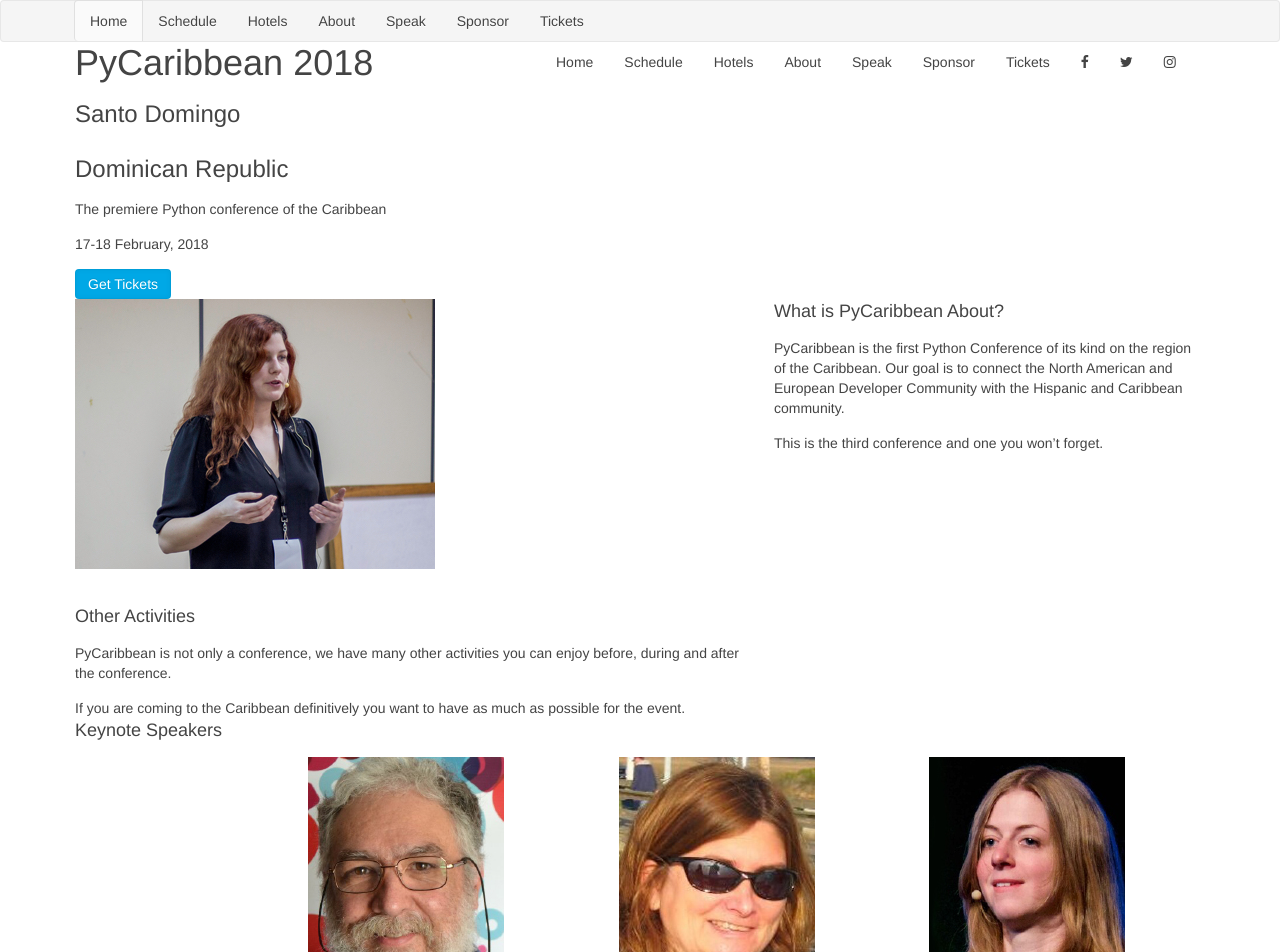
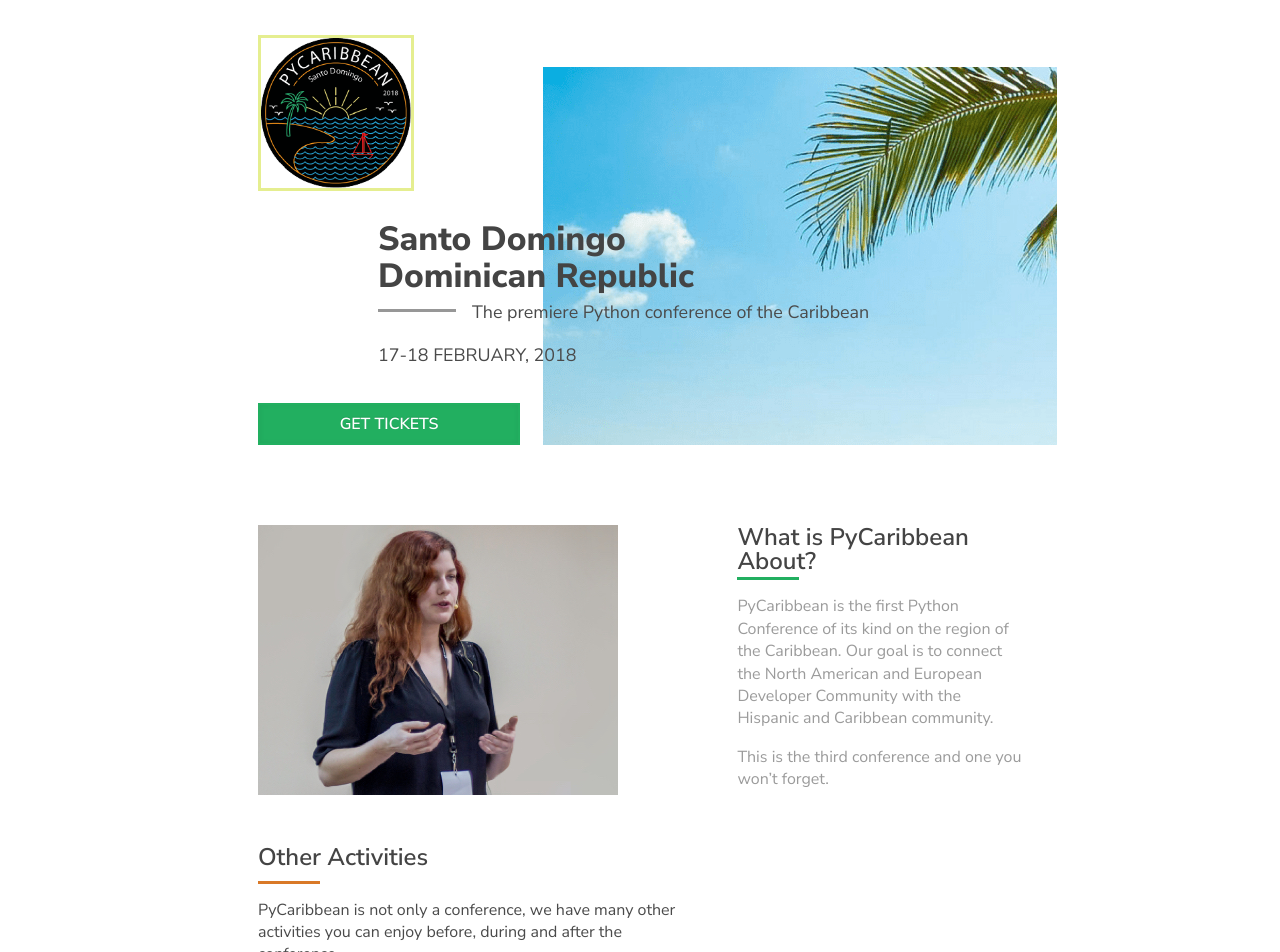
Before and after one commit to pycaribbean/pycaribbean.github.io, a Jekyll site: the page built from index.html, in a window 1280 px wide. Shown: the top 952 px of the page. Built offline with Jekyll 4.4.1, drawn with Linux system fonts in a browser that asks for light colours; nearby versions of some CDN libraries; library files that are not in the unit come from our copies; some of the changed text lies outside the part shown.

Commit message:
Include main.css file and adjusted the order of elements

```diff
--- a/_includes/footer.html
+++ b/_includes/footer.html
@@ -21,9 +21,9 @@
                             <li><img src="img/sponsors/micm-sponsor.jpg"></li>
                             <li><img src="img/sponsors/pyhex-sponsor.jpg"></li>
                             <li><img src="img/sponsors/python-sponsor.jpg"></li>
+                            <li><img src="img/sponsors/codetiger-sponsor.jpg"></li>
                             <li><img src="img/sponsors/splice-sponsor.jpg"></li>
                             <li><img src="img/sponsors/jet-brains-sponsor.jpg"></li>
-                            <li><img src="img/sponsors/codetiger-sponsor.jpg"></li>
                         </ul>
                 </div>
             </div>
--- a/_includes/main-nav.html
+++ b/_includes/main-nav.html
@@ -1,4 +1,4 @@
-<nav class="uk-navbar">
+<!---<nav class="uk-navbar">
 <div class="uk-container uk-container-center">
     <ul class="uk-navbar-nav uk-hidden-small uk-navbar-attached">
         <li class="uk-active"><a href="#home">Home</a></li>
@@ -27,4 +27,4 @@
         <li><a href="#">Tickets</a></li>
     </ul>
 </div>
-</div>
+</div>-->
--- /dev/null
+++ b/css/main.css
@@ -0,0 +1,405 @@
+html {
+  font: normal 16px "Nunito Sans", sans-serif; }
+
+body {
+  margin-top: 35px;
+  color: #4a4a4a;
+  line-height: 1.4;
+  font-family: "Nunito Sans", sans-serif;
+  font-weight: 400;
+  background: #FFFFFF; }
+
+h1, h2, h3, h4, h5, h6 {
+  font-family: "Nunito Sans", sans-serif;
+  font-weight: 600;
+  line-height: 0.8em; }
+
+h2 {
+  margin: 0 0 24px 0;
+  font-size: 72px; }
+
+h3 {
+  font-size: 20px;
+  line-height: 1em; }
+  h3:after {
+    content: '';
+    display: block;
+    margin-top: 0.2em;
+    width: 62px;
+    height: 3px;
+    background: #4a4a4a; }
+
+p {
+  margin: 0 0 1em 0; }
+
+.uk-button {
+  padding-top: 0.3em;
+  padding-bottom: 0.3em;
+  text-transform: uppercase;
+  font-weight: 600;
+  color: #22af60;
+  border-radius: 0;
+  border: 2px solid #22af60;
+  background: white; }
+
+.uk-button:hover {
+  background: #22af60;
+  border-color: #22af60;
+  color: #FFFFFF; }
+
+.uk-button-primary {
+  color: #FFFFFF;
+  background: #22af60; }
+
+.uk-button-primary:hover {
+  background: #FFFFFF;
+  border-color: #22af60;
+  color: #22af60; }
+
+.uk-container {
+  max-width: 834px;
+  min-width: 360px; }
+
+.no-overflow {
+  overflow: hidden; }
+
+.activity-slider .uk-cover-background {
+  height: 100%; }
+.activity-slider h3 {
+  position: relative;
+  left: -2.5em;
+  margin-top: 1em;
+  color: black;
+  text-shadow: 2px 0 rgba(255, 255, 255, 0.5); }
+.activity-slider .uk-button {
+  width: 100%;
+  max-width: 246px; }
+@media (max-width: 768px) {
+  .activity-slider .uk-cover-background {
+    min-height: 300px; }
+  .activity-slider h3 {
+    left: 0; } }
+
+.call-to-action {
+  width: 100%;
+  min-width: 140px;
+  max-width: 262px;
+  line-height: 0; }
+  .call-to-action .uk-button {
+    display: block;
+    margin-top: 1em; }
+  @media (max-width: 768px) {
+    .call-to-action {
+      max-width: 180px; } }
+
+.location-and-date-copy {
+  padding-left: 120px;
+  min-width: 714px;
+  font-size: 3.5vw; }
+  .location-and-date-copy h2 {
+    margin: 0;
+    font-size: 75%;
+    font-weight: 800; }
+  .location-and-date-copy p {
+    font-size: 40%; }
+  .location-and-date-copy h2 + h2 {
+    margin: 0.3em 0; }
+  .location-and-date-copy p.dashed {
+    position: relative;
+    padding-left: calc(78px + 16px); }
+    .location-and-date-copy p.dashed:before {
+      content: '';
+      display: inline-block;
+      position: absolute;
+      top: 0.5em;
+      left: 0;
+      width: 78px;
+      height: 3px;
+      background: #979797; }
+  .location-and-date-copy p.date {
+    text-transform: uppercase; }
+  @media (max-width: 768px) {
+    .location-and-date-copy {
+      padding-left: 0;
+      min-width: 100%;
+      font-size: 38px; }
+      .location-and-date-copy p.dashed {
+        padding-left: calc(58px + 16px); }
+        .location-and-date-copy p.dashed:before {
+          width: 58px; } }
+
+h1.logo {
+  position: relative;
+  text-indent: -9999px;
+  width: 150px;
+  height: 150px;
+  background: url(../img/logo.png) 50% 50% no-repeat;
+  z-index: 1;
+  background-size: 150px; }
+
+.main-menu {
+  display: none;
+  margin: 0 auto 60px auto; }
+  .main-menu ul li a {
+    padding: 0 10px;
+    border: 0;
+    border-bottom: 2px solid rgba(0, 0, 0, 0);
+    border-radius: 0 !important; }
+    .main-menu ul li a:hover {
+      background: none;
+      border-bottom: 2px solid #44ad5e; }
+  @media (max-width: 768px) {
+    .main-menu {
+      margin-bottom: 100px; } }
+
+#home-page {
+  /* ------------------- Keynote Speakers ------------------- */ }
+  #home-page .hero-container {
+    position: relative;
+    margin-bottom: 80px; }
+    #home-page .hero-container .uk-grid {
+      position: relative;
+      z-index: 1; }
+    #home-page .hero-container .hero-cover {
+      position: absolute;
+      left: calc(36% + 10px);
+      bottom: 0;
+      width: 100%;
+      min-height: 378px;
+      background: url("../../img/home/hero-cover-min.png") 0 0 no-repeat;
+      background-size: auto; }
+  #home-page .location-and-date-copy {
+    margin-top: 35px;
+    margin-bottom: 35px; }
+  #home-page .about-pycaribbean {
+    margin-bottom: 50px; }
+    #home-page .about-pycaribbean h3:after {
+      background-color: #22af60; }
+    #home-page .about-pycaribbean p {
+      color: #9b9b9b; }
+  #home-page .about-pycaribbean {
+    margin-bottom: 50px; }
+    #home-page .about-pycaribbean h3:after {
+      background-color: #22af60; }
+    #home-page .about-pycaribbean p {
+      color: #9b9b9b; }
+  #home-page h3:after {
+    background-color: #22af60; }
+  #home-page .keynote-speakers {
+    margin-bottom: 56px; }
+    #home-page .keynote-speakers h3:after {
+      margin-top: 0.5em;
+      background-color: #D97928; }
+    #home-page .keynote-speakers .lecturer-description {
+      opacity: 0;
+      top: 150px;
+      padding: 7px;
+      position: absolute;
+      font-size: 12px;
+      transition: all 0.35s ease !important; }
+    #home-page .keynote-speakers .lecturer {
+      width: 194px;
+      height: 310px;
+      border: solid 1px #D8D8D8;
+      position: relative;
+      overflow: hidden;
+      margin-top: 20px; }
+      #home-page .keynote-speakers .lecturer:hover .lecturer-description {
+        opacity: 1;
+        position: absolute;
+        top: 0; }
+      #home-page .keynote-speakers .lecturer .lecturer-picture {
+        margin-bottom: 10px; }
+      #home-page .keynote-speakers .lecturer .lecturer-name {
+        background: #fff;
+        height: 35px;
+        width: 170px;
+        position: absolute;
+        bottom: 0;
+        padding: 11px 7px 7px 7px; }
+      #home-page .keynote-speakers .lecturer .lecturer-description {
+        background: #fff;
+        padding: 18px;
+        height: 274px; }
+        #home-page .keynote-speakers .lecturer .lecturer-description p {
+          font-size: 13px; }
+      #home-page .keynote-speakers .lecturer h4 {
+        margin: 0;
+        margin-bottom: 7px; }
+      #home-page .keynote-speakers .lecturer h6 {
+        margin: 0;
+        color: #9b9b9b; }
+      #home-page .keynote-speakers .lecturer .social-icons {
+        position: absolute;
+        bottom: 13px;
+        right: 13px; }
+        #home-page .keynote-speakers .lecturer .social-icons .web-icon, #home-page .keynote-speakers .lecturer .social-icons .tw-icon {
+          display: inline-block;
+          color: #9B9B9B;
+          width: 25px;
+          height: 25px;
+          float: right;
+          margin-left: 7px;
+          font-size: 23px;
+          opacity: 1;
+          transition: all 0.31s ease !important; }
+          #home-page .keynote-speakers .lecturer .social-icons .web-icon:hover, #home-page .keynote-speakers .lecturer .social-icons .tw-icon:hover {
+            opacity: 0.5; }
+  #home-page .gray-wrapper {
+    background-attachment: #ccc; }
+  #home-page .speak-low {
+    font-size: 10px; }
+  #home-page .other-activities {
+    margin-bottom: 56px; }
+    #home-page .other-activities h3:after {
+      margin-top: 0.5em;
+      background-color: #D97928; }
+  @media (max-width: 768px) {
+    #home-page .hero-container {
+      padding-bottom: 12px; }
+      #home-page .hero-container .hero-cover {
+        bottom: -40px;
+        left: 28%;
+        background-position-x: left; } }
+
+.activity-slider {
+  margin-bottom: 50px; }
+
+.d1 {
+  background: pink;
+  min-height: 33px; }
+
+.d2 {
+  background: yellow;
+  min-height: 33px; }
+
+.d3 {
+  background: #15ff00;
+  min-height: 33px; }
+
+.d4 {
+  background: orange;
+  min-height: 33px; }
+
+/*--------------------------- OUR SPONSOR -----------------------------*/
+.sponsors li {
+  width: 150px;
+  height: 150px;
+  float: left; }
+  .sponsors li img {
+    width: 100%; }
+
+/*--------------------------- FOOTER ---------------------------------*/
+footer {
+  margin-top: 40px; }
+  footer .footer-top {
+    background: #F5F5F5;
+    padding-bottom: 45px;
+    padding-top: 45px; }
+  footer .footer-botton {
+    background: #fff; }
+  footer h3:after {
+    margin-top: 0.5em;
+    background-color: #D97928; }
+  footer .sponsors {
+    list-style: none;
+    padding: 0;
+    margin: 0; }
+    footer .sponsors li {
+      /* border-left: solid 1px #ccc; */ }
+  footer ul {
+    list-style: none;
+    pad: 0;
+    margin: 0; }
+  footer .uk-icon-heart {
+    margin: 0 7px;
+    color: #D97928; }
+  footer .footer-logo {
+    width: 120px;
+    display: block;
+    margin: 0 auto;
+    padding-bottom: 35px; }
+  footer .social-icon {
+    text-align: center;
+    font-size: 28px;
+    margin-bottom: 20px; }
+    footer .social-icon a {
+      color: #9B9B9B;
+      margin: 0 5px; }
+  footer .developed-by {
+    margin: 5px; }
+
+.footer-nav {
+  border-bottom: solid 6px #F7F7F7;
+  overflow: hidden;
+  padding: 25px 0;
+  margin-bottom: 34px;
+  width: 250px;
+  margin: 0 auto 30px auto; }
+  .footer-nav li {
+    width: 50%;
+    float: left;
+    text-align: center; }
+    .footer-nav li a {
+      color: #4A4A4A;
+      margin-bottom: 7px;
+      display: block; }
+
+/*------------- PROPERTY LIST -------------------------------------*/
+@media only screen and (min-width: 250px) and (max-width: 457px) {
+  h1.logo {
+    border: solid 3px #9dff00 !important; } }
+@media only screen and (min-width: 576px) and (max-width: 767px) {
+  h1.logo {
+    border: solid 3px red !important; } }
+@media screen and (max-width: 767px) {
+  h1.logo {
+    border: solid 5px purple; } }
+@media screen and (min-width: 768px) {
+  h1.logoi {
+    border: solid 9px #50eb90; }
+
+  h3 {
+    font-size: 24px; }
+
+  /*----------- FOOTER ------------*/
+  footer .footer-top {
+    padding-top: 45px;
+    padding-bottom: 45px; }
+  footer .footer-botton {
+    background: #fff; }
+    footer .footer-botton .footer-nav {
+      border-bottom: none;
+      overflow: hidden;
+      padding: 25px 0 0 0;
+      margin-bottom: 0;
+      width: auto;
+      margin: 0; }
+      footer .footer-botton .footer-nav li {
+        width: auto;
+        float: left;
+        padding: 0 18px 0 0; }
+    footer .footer-botton .social-icon {
+      text-align: left;
+      font-size: 28px;
+      margin-bottom: 20px; }
+    footer .footer-botton .fa {
+      font-size: 21px !important; }
+  footer .uk-text-center.developed-by {
+    text-align: left !important;
+    margin-top: 0 !important; }
+  footer .developed-by {
+    margin-left: 0 !important; }
+  footer .footer-logo {
+    width: 180px;
+    padding-bottom: 37px;
+    float: right;
+    margin-top: -199px; } }
+@media screen and (min-width: 992px) {
+  h1.logo {
+    border: solid 3px #9e90ee; } }
+@media screen and (min-width: 1200px) {
+  h1.logo {
+    border: solid 3px #e5ee90; } }
+
+/*# sourceMappingURL=main.css.map */
--- a/css/main.scss
+++ b/css/main.scss
@@ -1,4 +1,3 @@
-
 @import './base/variables';
 @import './base/base-styles';
 @import './base/ui-kit-override';
@@ -11,4 +10,4 @@
 @import './components/main-menu';
 
 @import './pages/home-page';
-@import 'responsive';
+@import './responsive';
--- a/index.html
+++ b/index.html
@@ -61,105 +61,8 @@
       <p>PyCaribbean is not only a conference, we have many other activities you can enjoy before, during  and after the conference.</p>
       <p>If you are coming to the Caribbean definitively you want to have as much as possible for the event.</p>
     </div>
+
   </div>
-
-
-
-  <div class="keynote-speakers">
-    <div class="uk-width-1-1">
-    <h3>Keynote Speakers</h3>
-    </div>
-
-    <div class="uk-grid uk-clearfix">
-      <div class="uk-width-8-10 uk-push-2-10">
-        <div class="uk-grid">
-            <div class="uk-width-small-1-3">
-                <div class="lecturer">
-                  <div class="lecturer-picture">
-                    <img src="img/home/romaljo.jpg">
-                  </div>
-                  <div class="lecturer-name">
-                    <h4>Luciano Ramalho</h4>
-                    <h6>Fluent Python, Thoughworks</h6>
-                  </div>
-                  <div class="lecturer-description">
-                    <h4>Carol Willing</h4>
-                    <p class="speak-low">Dianne Marsh is the Director of Engineering for the Engineering Tools
-                    team at Netflix. Her team builds the tools used by nearly all engineers
-                    in the company for continuous integration, delivery and deployment to
-                    the AWS cloud.</p>
-                    <p>She is Co-author of Atomic Scala. </p>
-                    <div class="social-icons">
-                      <a href="#" class="tw-icon">
-                        <i class="fa fa-twitter" aria-hidden="true"></i>
-                      </a>
-                      <a href="#" class="web-icon">
-                        <i class="fa fa-globe" aria-hidden="true"></i>
-                      </a>
-                    </div>
-                  </div>
-                </div>
-            </div>
-            <div class="uk-width-small-1-3">
-              <div class="lecturer">
-                <div class="lecturer-picture">
-                  <img src="img/home/carol.jpg">
-                </div>
-                <div class="lecturer-name">
-                  <h4>Carol Willing</h4>
-                  <h6>Jupyter Lab, CPython</h6>
-                </div>
-                <div class="lecturer-description">
-                  <h4>Carol Willing</h4>
-                  <p class="speak-low">Dianne Marsh is the Director of Engineering for the Engineering Tools
-                  team at Netflix. Her team builds the tools used by nearly all engineers
-                  in the company for continuous integration, delivery and deployment to
-                  the AWS cloud.</p>
-                  <p>She is Co-author of Atomic Scala. </p>
-                  <div class="social-icons">
-                    <a href="#" class="tw-icon">
-                      <i class="fa fa-twitter" aria-hidden="true"></i>
-                    </a>
-                    <a href="#" class="web-icon">
-                      <i class="fa fa-globe" aria-hidden="true"></i>
-                    </a>
-                  </div>
-                </div>
-              </div>
-            </div>
-            <div class="uk-width-small-1-3">
-                <div class="lecturer">
-                  <div class="lecturer-picture">
-                    <img src="img/home/jessica.jpg">
-                  </div>
-                  <div class="lecturer-name">
-                    <h4>Jessica McKellar</h4>
-                    <h6>Twisted, Pilot</h6>
-                  </div>
-                  <div class="lecturer-description">
-                    <h4>Carol Willing</h4>
-                    <p class="speak-low">Dianne Marsh is the Director of Engineering for the Engineering Tools
-                    team at Netflix. Her team builds the tools used by nearly all engineers
-                    in the company for continuous integration, delivery and deployment to
-                    the AWS cloud.</p>
-                    <p>She is Co-author of Atomic Scala. </p>
-                    <div class="social-icons">
-                      <a href="#" class="tw-icon">
-                        <i class="fa fa-twitter" aria-hidden="true"></i>
-                      </a>
-                      <a href="#" class="web-icon">
-                        <i class="fa fa-globe" aria-hidden="true"></i>
-                      </a>
-                    </div>
-                  </div>
-                </div>
-            </div>
-          </div>
-      </div>
-    </div>
-  </div>
-
-
   <div class="activity-slider" data-uk-slider>
     <div class="uk-slider-container">
       <ul class="uk-slider uk-grid">
@@ -186,7 +89,111 @@
             </div>
           </article>
         </li>
+        <li class="uk-width-1-1">
+          <article class="uk-grid">
+            <div class="uk-width-medium-6-10">
+              <div class="uk-cover-background" style="background-image: url(img/home/django-girls.jpg); ">
+              </div>
+            </div>
+            <div class="uk-width-medium-4-10">
+              <h3>PyCaribbean Special Dinner</h3>
+
+              <p>Come and enjoy an amazing buffet with the most amazing peopleyou can dream off</p>
+
+              <p>Date: 17 Feb. 2017<br />
+              Cost: 64 USD </p>
+
+              <a href="#" class="uk-button uk-button-primary">
+                Apply
+              </a>
+            </div>
+          </article>
+        </li>
       </ul>
+    </div>
+  </div>
+
+
+  <div class="keynote-speakers">
+    <div class="uk-width-1-1">
+    <h3>Keynote Speakers</h3>
+    </div>
+
+    <div class="uk-grid uk-clearfix">
+      <div class="uk-width-8-10 uk-push-2-10">
+        <div class="uk-grid">
+            <div class="uk-width-small-1-3">
+                <div class="lecturer">
+                  <div class="lecturer-picture">
+                    <img src="img/home/romaljo.jpg">
+                  </div>
+                  <div class="lecturer-name">
+                    <h4>Luciano Ramalho</h4>
+                    <h6>Fluent Python, Thoughworks</h6>
+                  </div>
+                  <div class="lecturer-description">
+                    <h4>Luciano Ramalho</h4>
+                    <p class="speak-low">Luciano is the writer of Fluent Python an instant classic. With more than 20 years of experience we'll be hearing distillet wisdom</p>
+                    <p>She is also a tecnical director at Thoughworks. </p>
+                    <div class="social-icons">
+                      <a href="#" class="tw-icon">
+                        <i class="fa fa-twitter" aria-hidden="true"></i>
+                      </a>
+                      <a href="#" class="web-icon">
+                        <i class="fa fa-globe" aria-hidden="true"></i>
+                      </a>
+                    </div>
+                  </div>
+                </div>
+            </div>
+            <div class="uk-width-small-1-3">
+              <div class="lecturer">
+                <div class="lecturer-picture">
+                  <img src="img/home/carol.jpg">
+                </div>
+                <div class="lecturer-name">
+                  <h4>Carol Willing</h4>
+                  <h6>Jupyter Lab, CPython</h6>
+                </div>
+                <div class="lecturer-description">
+                  <h4>Carol Willing</h4>
+                  <p class="speak-low">Carol is a Core Python Developer and Research Engineer in Project Jupyter.</p>
+                  <div class="social-icons">
+                    <a href="#" class="tw-icon">
+                      <i class="fa fa-twitter" aria-hidden="true"></i>
+                    </a>
+                    <a href="#" class="web-icon">
+                      <i class="fa fa-globe" aria-hidden="true"></i>
+                    </a>
+                  </div>
+                </div>
+              </div>
+            </div>
+            <div class="uk-width-small-1-3">
+                <div class="lecturer">
+                  <div class="lecturer-picture">
+                    <img src="img/home/jessica.jpg">
+                  </div>
+                  <div class="lecturer-name">
+                    <h4>Jessica McKellar</h4>
+                    <h6>Twisted, Pilot</h6>
+                  </div>
+                  <div class="lecturer-description">
+                    <h4>Jessica McKellar</h4>
+                    <p class="speak-low">Jessica is an entrepreneur at heart. She graduated from MIT</p>
+                    <div class="social-icons">
+                      <a href="#" class="tw-icon">
+                        <i class="fa fa-twitter" aria-hidden="true"></i>
+                      </a>
+                      <a href="#" class="web-icon">
+                        <i class="fa fa-globe" aria-hidden="true"></i>
+                      </a>
+                    </div>
+                  </div>
+                </div>
+            </div>
+          </div>
+      </div>
     </div>
   </div>
 
```
Also changed, not shown: css/responsive.scss (+16 -17 lines), img/home/about_pycaribbean.jpg, img/home/special-dinner.jpg (added).
